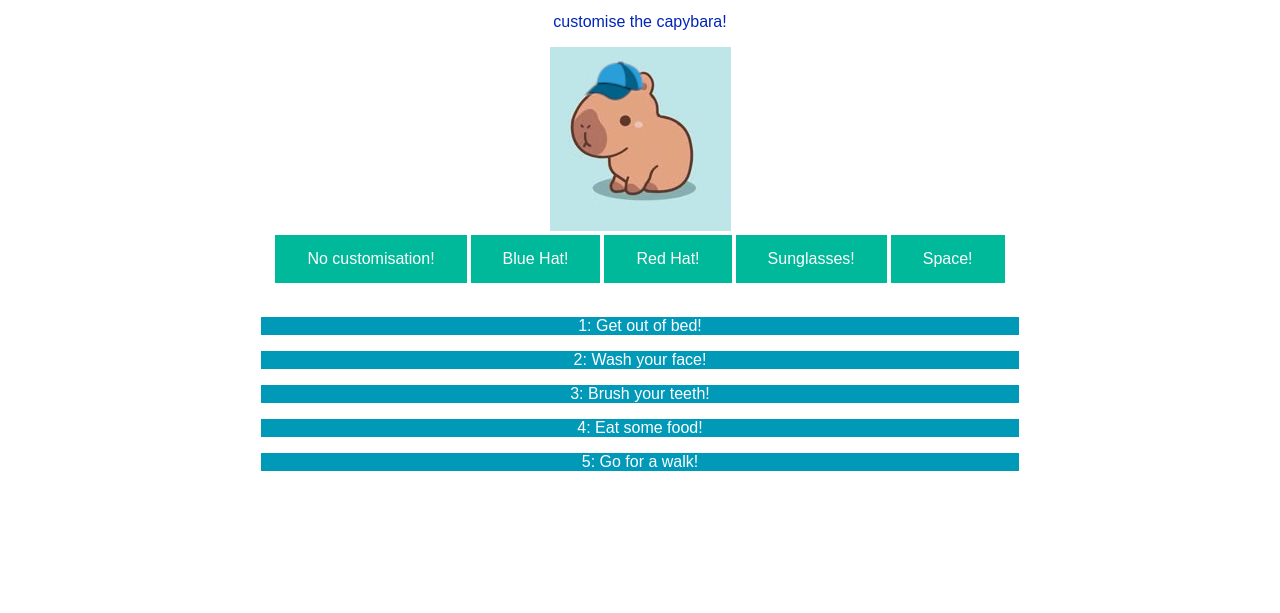
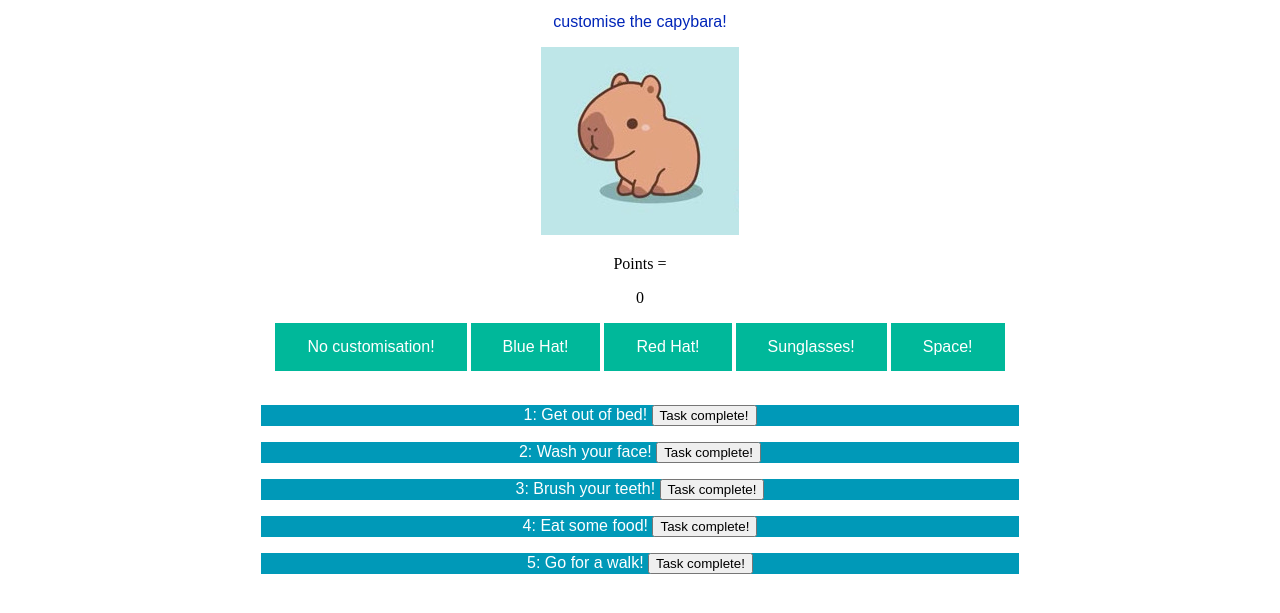
Before and after one commit to TomMoir2004/APP, a plain HTML site: page Tasks.html in a window 1280 px wide. Both pictures are taken after a click on the button "Blue Hat!". Shown: the part 159-772 px from the top of the page. Drawn offline with Linux system fonts and the light colour scheme.

Commit message:
Javascript points system added to customisation feature

```diff
--- a/Tasks.html
+++ b/Tasks.html
@@ -6,7 +6,7 @@
     <title>Document</title>
     <link rel="stylesheet" href="tasks.css">
 </head>
-<body>
+<body onload = "points()";>
 <!--Nav bar-->
     <ul class="NavBarul">
         <img src="nhslogo.png" alt="nhslogo" width="70px" height="50px" alt="NHSlogo">
@@ -29,6 +29,9 @@
 <br>
 <div class="capybuttonsdiv">
 
+
+<p>Points = </p>
+<p class="points" id="points"></p>
 <button onclick="standard()" class="capybuttons">No customisation!</button>
 <button onclick="bluehat()" class="capybuttons">Blue Hat!</button>
 <button onclick="redhat()" class="capybuttons">Red Hat!</button>
@@ -40,43 +43,64 @@
 <!--Daily tasks for the user to complete-->
 <div class="dailytasks">
 <div class="task">
-<P>1: Get out of bed!</P>
+<P>1: Get out of bed! <button onclick="taskComplete()" class="taskButton" >Task complete!</button></P>
 </div>
 <div class="task">
-<p>2: Wash your face!</p>
+<p>2: Wash your face! <button onclick="taskComplete()" class="taskButton" >Task complete!</button></p>
 </div>
 <div class="task">
-<p>3: Brush your teeth!</p>
+<p>3: Brush your teeth! <button onclick="taskComplete()" class="taskButton" >Task complete!</button></p>
 </div>
 <div class="task">
-<p>4: Eat some food!</p>
+<p>4: Eat some food! <button onclick="taskComplete()" class="taskButton" >Task complete!</button></p>
 </div>
 <div class="task">
-<p>5: Go for a walk!</p>
+<p>5: Go for a walk! <button onclick="taskComplete()" class="taskButton" >Task complete!</button></p>
 </div>
 </div>
 </div>
 
 <script>
 
+    let points = 0;
+    document.getElementById('points').innerHTML=points;
+
+    function setPoints(){
+        document.getElementById('points').innerHTML=points;
+    }
+
+    function taskComplete(){
+        points = points + 10;
+        setPoints();
+    }
+
+
     function standard() {
         document.getElementById('myImage').src='capybara.jpg'
     }
 
     function bluehat() {
+        if (points >= 10){
         document.getElementById('myImage').src='bluehatcapybara.jpg'
+        }
     }
 
     function redhat() {
+        if (points >= 20){
         document.getElementById('myImage').src='redhatcapybara.jpg'
+        }
     }
 
     function sunglasses() {
+        if (points >=30){
         document.getElementById('myImage').src='sunglassescapy.jpg'
+        }
     }
 
     function space() {
+        if (points >=40){
         document.getElementById('myImage').src='spacecapy.jpg'
+        }
     }
 
 </script>
```
Also changed, not shown: Home.html (+1 -0 lines).
